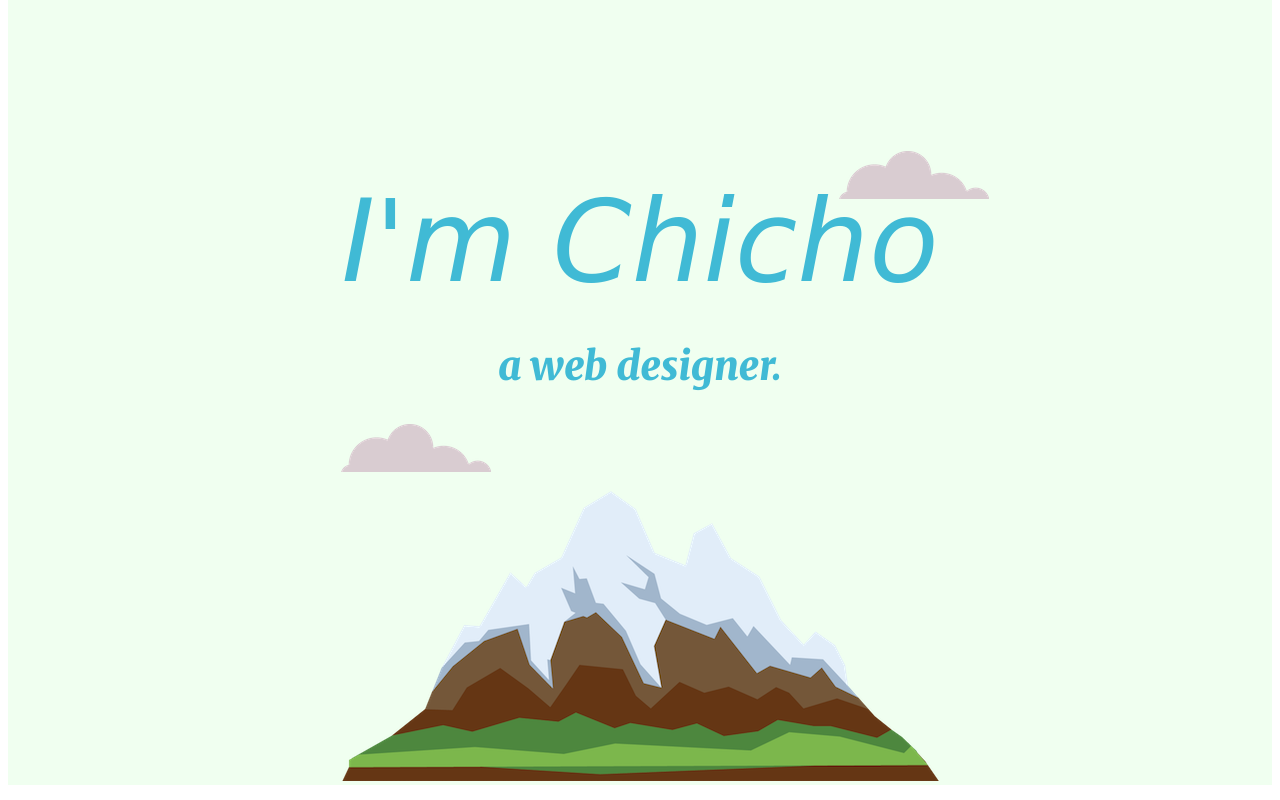
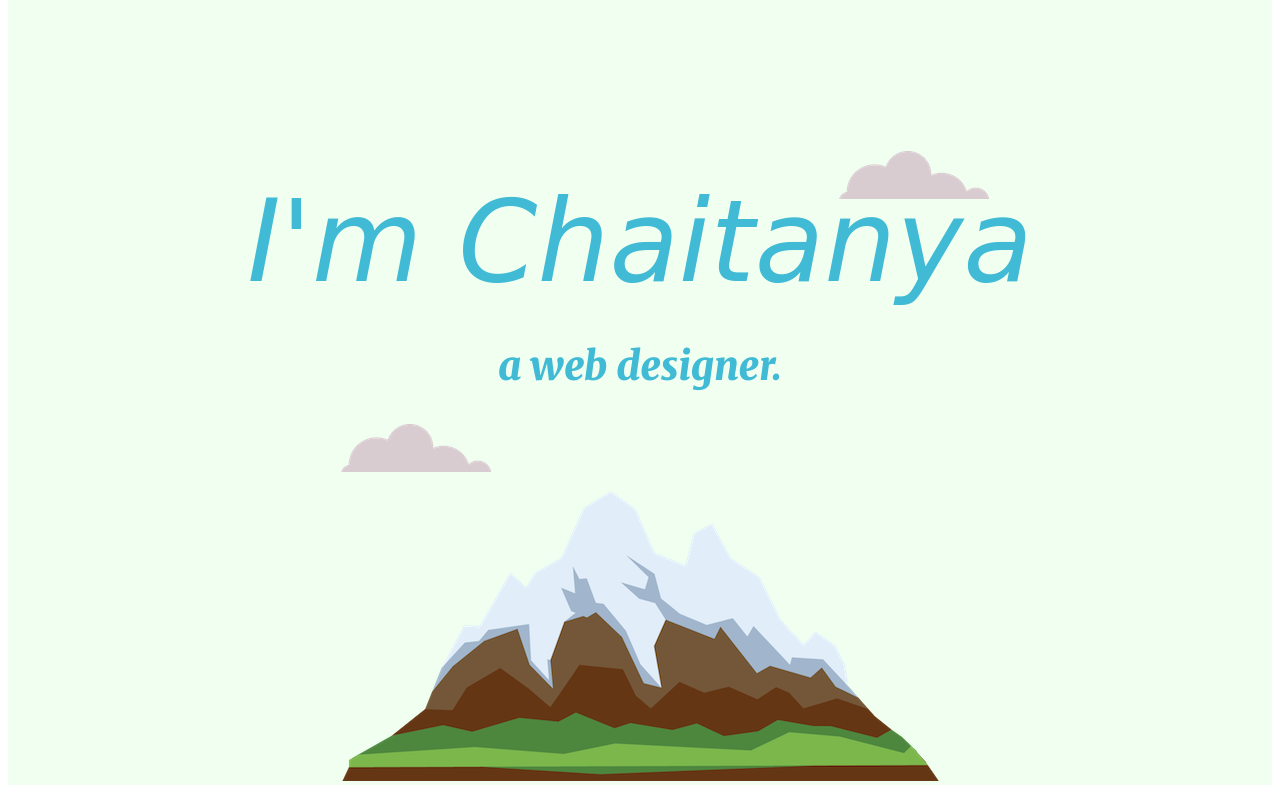
Before and after one commit to k18chaitanya/My-site, a plain HTML site: page index.html in a window 1280 px wide. Shown: the top 800 px of the page. Drawn offline with Linux system fonts and the light colour scheme.

Commit message:
Update index.html

```diff
--- a/index.html
+++ b/index.html
@@ -11,7 +11,7 @@
         <header>
             <div class="top-container">
                 <img class="top-cloud" src="images\cloud.png" alt="cloud">
-                <h1>I'm Chicho</h1>
+                <h1>I'm Chaitanya</h1>
                 <h2>a web designer.</h2>
                 <img class="bottom-cloud" src="images\cloud.png" alt="cloud-img">
                 <img src="images\mountain.png" alt="mountain-img">
```
